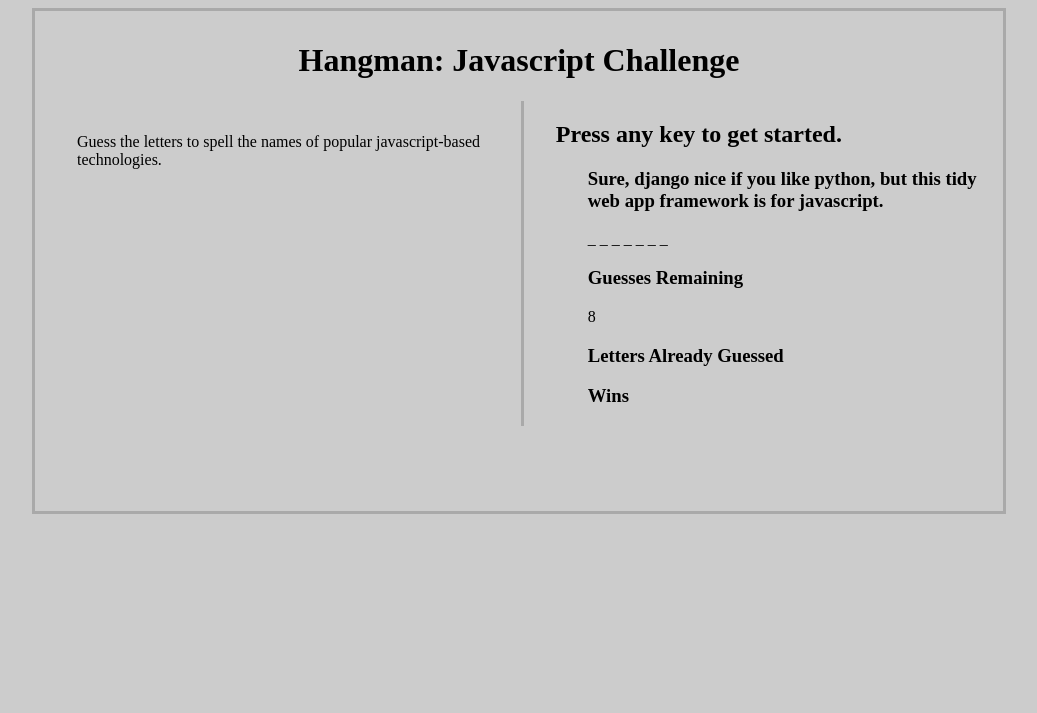
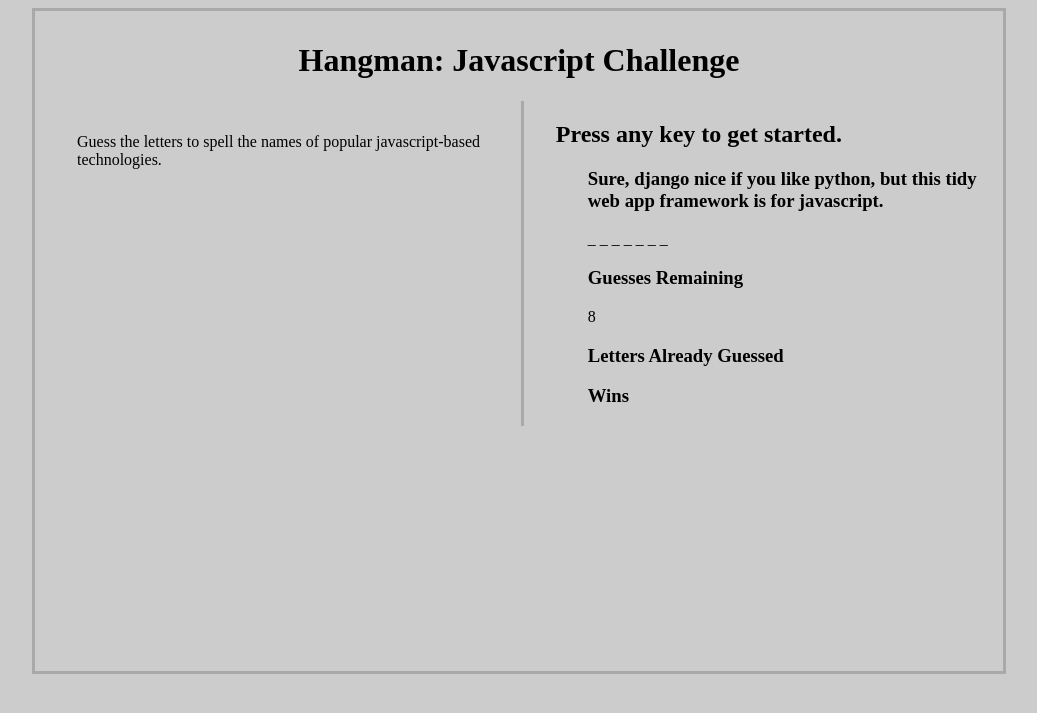
Before and after one commit to mattRCB/week-3-game, a PHP site: page / in a window 1280 px wide. Shown: the top 713 px of the page, without its empty margins (121-1158 px from the left). Run offline with PHP 8.4, Linux system fonts and the light colour scheme.

Commit message:
fixed height issue with node content.

```diff
--- a/assets/css/style.css
+++ b/assets/css/style.css
@@ -5,7 +5,7 @@
     width: 75%;
     border: 3px solid #A9A9A9;
     padding: 10px;
-    height: 480px;
+    height: 640px;
 
 
 
--- a/assets/javascript/game.js
+++ b/assets/javascript/game.js
@@ -1,7 +1,7 @@
 var gameObject = {
 	angular : {
 		technology : "Angular.js",
-		desc : "Google's javaScript-based framework for building single-page, desktop-style, browser-based web applications. Can be used in conjunction with Apache Cordova to build cross-platform mobile apps, too. In HTML, Angular tags start with \"ng-\", for example, <div ng-app=\"\">.",
+		desc : "Google's javaScript-based framework for building single-page, desktop-style, browser-based web applications. Can be used in conjunction with Apache Cordova to build cross-platform mobile apps, too. In HTML, Angular tags start with \"ng-\", for example, \<div ng-app=\"\"\>.",
 		img : "./assets/images/angularjs.png",
 		hint : "A popular framework from google."
 	},
```
